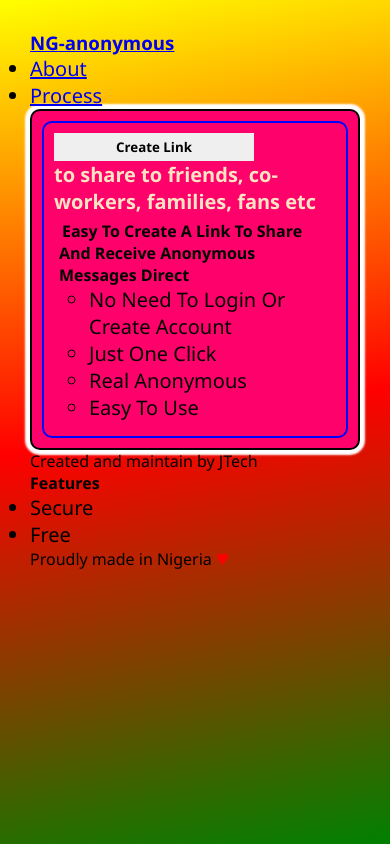
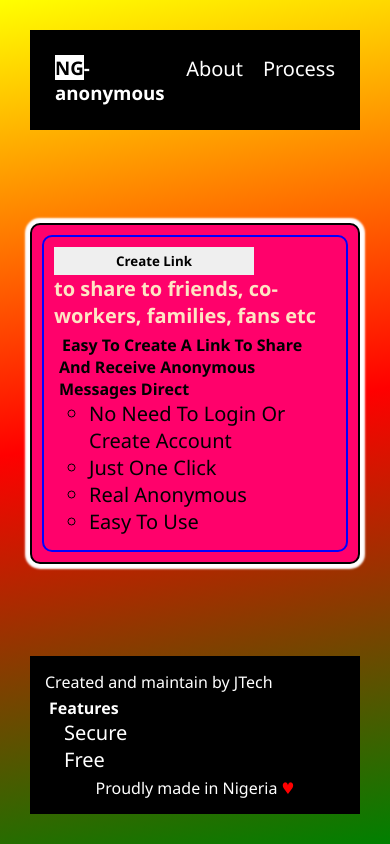
Before and after one commit to jafarjtown/anonymous_message, a Django app: page / in a window 390 px wide. Run offline with Django 3.2, Linux system fonts and the light colour scheme.

Commit message:
Add files via upload

```diff
--- a/static/css/style.css
+++ b/static/css/style.css
@@ -7,10 +7,20 @@
 div,form{
     border: 2px solid;
 }
+:root{
+    height: 100vh;
+    overflow: scroll;
+}
 body{
     padding: 30px;
     background-image: linear-gradient(350deg, green, red, yellow);
-    height: 100vh;
+    background-repeat: no-repeat;
+    background-position: 0;
+    height: 100%;
+    display: flex;
+    justify-content: space-between;
+    flex-direction: column;
+    overflow-y: scroll;
 }
 .body{
     border-radius: 10px;
@@ -114,6 +124,8 @@ li{
     outline: none;
     padding: 10px;
     margin-bottom: 10px;
+    color: bisque;
+    font-weight: 500;
 }
 .form > button{
     padding: 9px 14px;
@@ -182,3 +194,73 @@ li{
 .error > p{
     padding: 5px 0;
 }
+.nav{
+    background-color: black;
+    padding: 15px;
+    color: white;
+    display: flex;
+    margin-bottom: 10px;
+
+}
+.nav > ul{
+    display: flex;
+    list-style: none;
+}
+nav a{
+    color: white;
+    text-decoration: none;
+}
+.ng{
+    background-color: white;
+    color: black;
+}
+.nav>h3{
+    padding: 10px;
+}
+.nav>ul>li{
+    padding: 10px;
+}
+.nav li:hover, li a:hover{
+    background-color: white;
+    color: black;
+}
+footer{
+    position: relative;
+    bottom: 0;
+    background-color: black;
+    color: white;
+    padding: 15px;
+    display: flex;
+    flex-direction: column;
+    margin-top: 10px;
+}
+footer span{
+    align-self: center;
+}
+footer ul{
+    list-style: none;
+    padding: 4px;
+}
+footer li{
+    padding-left: 15px;
+}
+/* device */
+@media screen and (max-device-width: 650px) {
+    body{
+        padding: 0;
+        display: flex;
+        flex-direction: column;
+    }
+    #btn{
+        width: 100%;
+        padding: 10px;
+        background-image: linear-gradient(200deg, blue, rgb(218, 206, 39));
+        border: 2px solid white;
+        color: white;
+        font-weight: 600;
+        letter-spacing: 1px;
+    }
+    .body{
+        margin: 5px 10px;
+    }
+}
```
